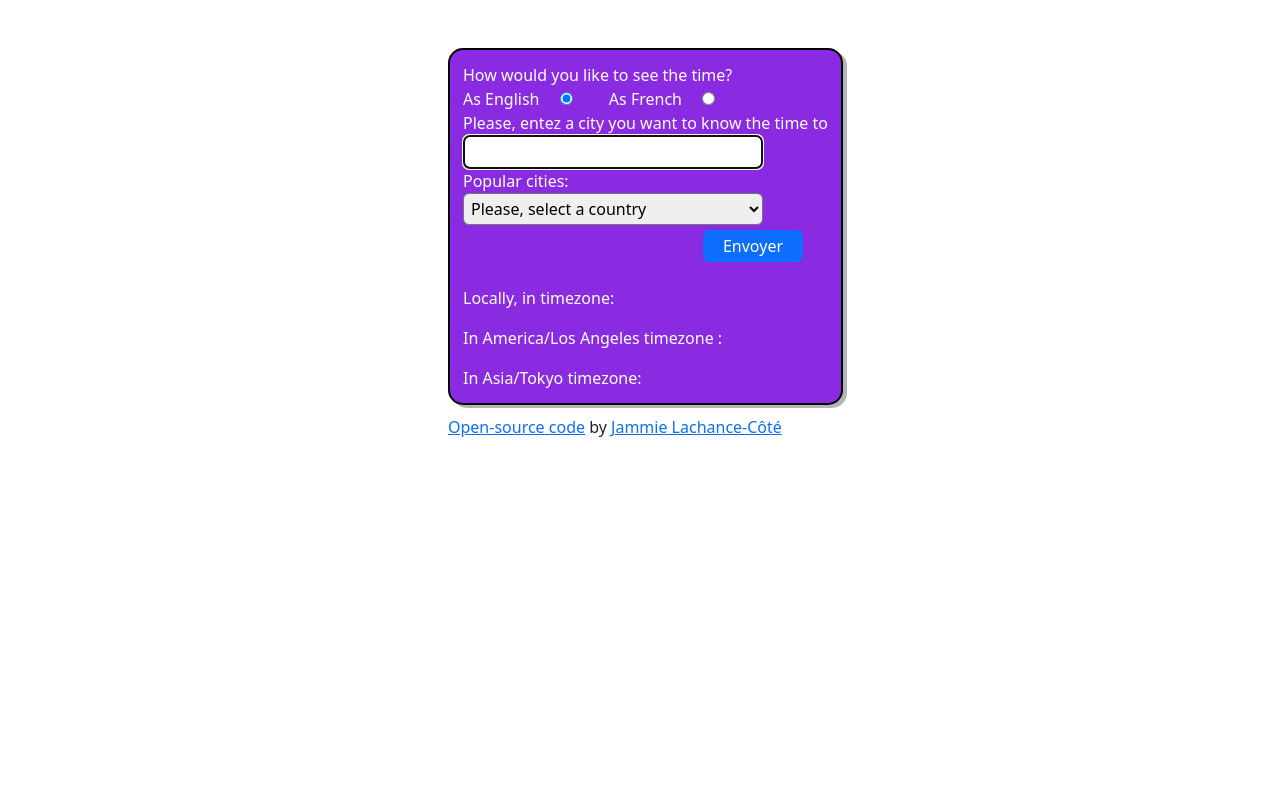
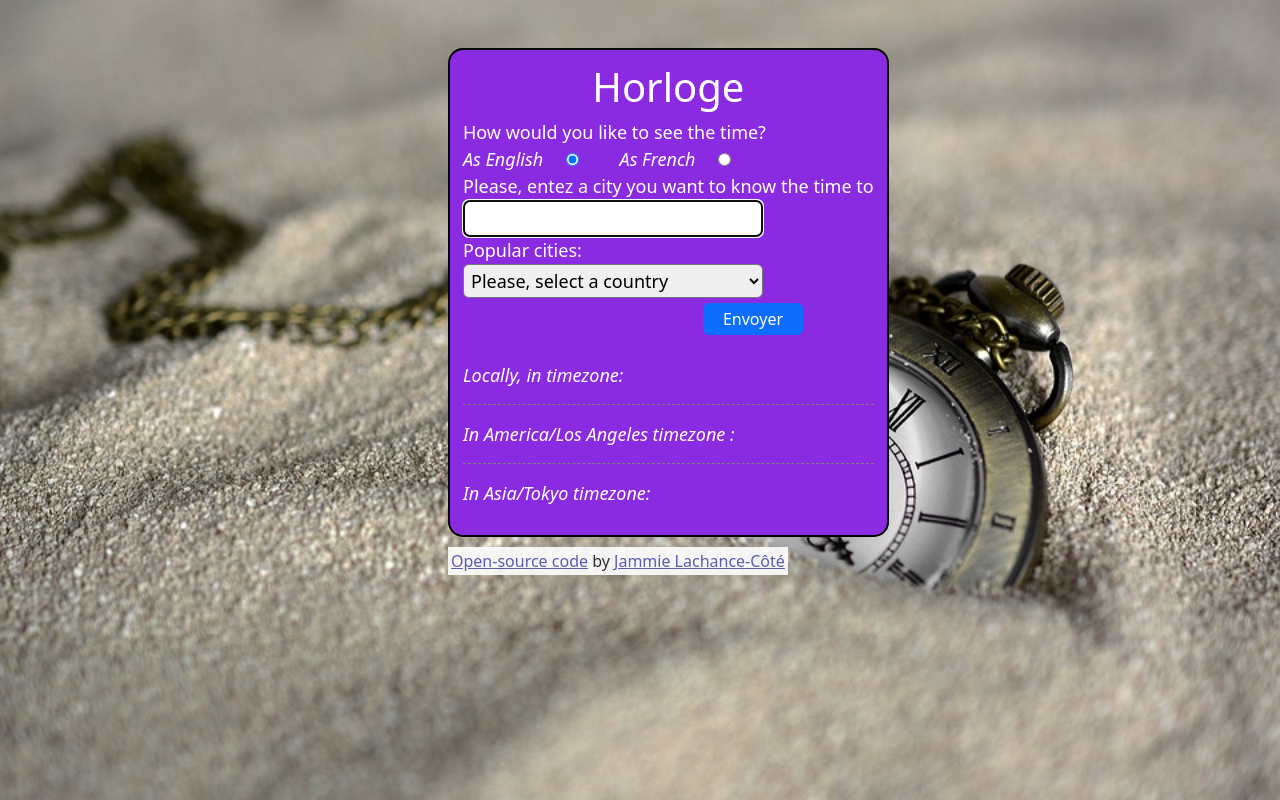
Before and after one commit to QueenJammie/worldClock, a plain HTML site: page index.html in a window 1280 px wide. Drawn offline with nearby package versions, Linux system fonts and the light colour scheme; a script that the page names is missing.

Commit message:
Add a background a made change to the css and js

```diff
--- a/index.html
+++ b/index.html
@@ -17,6 +17,7 @@
     </header>
     <main>
         <div class="horloge mt-5">
+            <h1>Horloge</h1>
             <label for="displayTime">How would you like to see the time?</label>
             <form action="./formattingTime.php" class="formattingDate" id="displayTime">
                 <label for="USTime">As English</label>
@@ -39,9 +40,11 @@
                 <input type="submit" class="button btn btn-primary" value="Envoyer">
             </form>
             <br />
-            <div>Locally, in <span id="actualCountry"></span> timezone: <span class="block" id="local"></span></div>
-            <div class="mt-3">In America/Los Angeles timezone : <span class="block" id="losAngeles"></span></div>
-            <div class="mt-3">In Asia/Tokyo timezone: <span class="block" id="tokyo"></span></div>
+            <div class="timezoneArea">
+                <div class="actualTiming"><span class="timezoneHeader">Locally, in <span id="actualCountry"></span> timezone: </span><span class="block date" id="local"></span></div>
+                <div class="mt-3 actualTiming"><span class="timezoneHeader">In America/Los Angeles timezone : </span><span class="block date" id="losAngeles"></span></div>
+                <div class="mt-3 actualTiming"><span class="timezoneHeader">In Asia/Tokyo timezone: </span><span class="block date" id="tokyo"></span></div>
+            </div>
         </div>
     </main>
     <footer>
--- a/script.js
+++ b/script.js
@@ -1,15 +1,15 @@
 function displayCityWeather(event) {
     if (event.target.value.length > 0) {
         if (event.target.value === 'montreal' || event.target.value === 'Montreal' || event.target.value === 'montréal' || event.target.value === 'Montréal') {
-            let sentence = moment().tz('America/Montreal').format('[It is] dddd, MMMM D, YYYY h:m A [in America/Montreal.]');
+            let sentence = moment().tz('America/Montreal').format('[It is] dddd, MMMM D, YYYY h:mm A [in America/Montreal.]');
             alert(sentence);
         }
         else if (event.target.value === 'paris' || event.target.value === 'Paris') {
-            let sentence = moment().tz('Europe/Paris').format('[It is] dddd, MMMM D, YYYY h:m A [in Europe/Paris.]');
+            let sentence = moment().tz('Europe/Paris').format('[It is] dddd, MMMM D, YYYY h:mm A [in Europe/Paris.]');
             alert(sentence);
         }
         else if (event.target.value === 'tokyo' || event.target.value === 'Tokyo') {
-            let sentence = moment().tz('Asia/Tokyo').add(0, 'day').format(`[It is] dddd, MMMM D, YYYY h:m A [in Asia/Tokyo]`);
+            let sentence = moment().tz('Asia/Tokyo').add(0, 'day').format(`[It is] dddd, MMMM D, YYYY h:mm A [in Asia/Tokyo]`);
             alert(sentence);
         }
     }
@@ -28,17 +28,17 @@ function displayTime() {
     localCountryElement.innerHTML = localCountry;
     let localTimezone = moment.tz(localCountry);
     let localElement = document.querySelector("#local");
-    localElement.innerHTML = localTimezone.format("MMMM Do, YYYY || HH[h]:mm[m]ss[s]");
+    localElement.innerHTML = localTimezone.format("MMMM Do, YYYY || h[h]:mm[m]ss[s] [<small>]A[</small>]");
 
     // America/Los Angeles
     let Los_AngelesTimezone = moment.tz('America/Los_Angeles');
     let Los_AngelesTimezoneElement = document.querySelector("#losAngeles");
-    Los_AngelesTimezoneElement.innerHTML = Los_AngelesTimezone.format("MMMM Do, YYYY || HH[h]:mm[m]ss[s]");
+    Los_AngelesTimezoneElement.innerHTML = Los_AngelesTimezone.format("MMMM Do, YYYY || h[h]:mm[m]ss[s] [<small>]A[</small>]");
 
     // Asia/Tokyo
     let tokyoTimezone = moment.tz('Asia/Tokyo');
     let tokyoTimezoneElement = document.querySelector("#tokyo");
-    tokyoTimezoneElement.innerHTML = tokyoTimezone.format("MMMM Do, YYYY || HH[h]:mm[m]ss[s]");
+    tokyoTimezoneElement.innerHTML = tokyoTimezone.format("MMMM Do, YYYY || h[h]:mm[m]ss[s] [<small>]A[</small>]");
 
     // Tomorrow
     // date.innerHTML = moment().add(1, 'days').format("MMMM Do, YYYY || H:m[h]");
--- a/style.css
+++ b/style.css
@@ -1,6 +1,27 @@
+body {
+    background-image: url("images/pocket-watch-3156771_960_720.jpg");
+    background-size: cover;
+}
+
+@media (width < 900px) {
+    body {
+        background-image: none;
+    }
+}
+
 footer {
     margin-left: 35%;
     margin-top: 10px;
+    display: inline-block;
+    padding: 2px;
+    padding-left: 3px;
+    padding-right: 3px;
+    background-color: #fff;
+    opacity: 0.9;
+}
+
+footer a {
+    color: #5555b1;
 }
 
 @media (width < 900px) {
@@ -11,6 +32,7 @@ footer {
 
 .formattingDate label {
     margin-right: 1em;
+    font-style: italic;
 }
 
 .formattingDate input {
@@ -22,6 +44,10 @@ footer {
     min-width: 300px;
     border-radius: 6px;
     padding: 3px;
+}
+
+.selectCity label {
+    font-weight: 500;
 }
 
 .selectCity .button {
@@ -43,11 +69,45 @@ footer {
     border: 2px solid #000;
     border-radius: 15px;
     color: #fff;
-    box-shadow: 4px 3px rgba(61, 61, 61, 0.385);
+    box-shadow: 4px 3px rgba(100, 100, 111, 0.2) 0px 7px 29px 0px;
+    font-size: 18px;
 }
 
 @media (width < 900px) {
     .horloge {
         margin-left: 10%;
+        font-size: 16px;
     }
 }
+
+.horloge h1 {
+    text-align: center;
+}
+
+.date {
+    opacity: 0.7;
+}
+
+.timezoneArea small {
+    font-size: 12px;
+    vertical-align: middle;
+}
+
+@media (width < 900px) {
+    .timezoneArea small {
+        font-size: 10px;
+    }
+}
+
+.timezoneHeader {
+    font-style: italic;
+}
+
+.actualTiming {
+    border-bottom: 1px dashed grey;
+    padding-bottom: 15px;
+}
+
+.actualTiming:last-child {
+    border: none;
+}
```
Also changed, not shown: images/pocket-watch-3156771_960_720.jpg (added).
